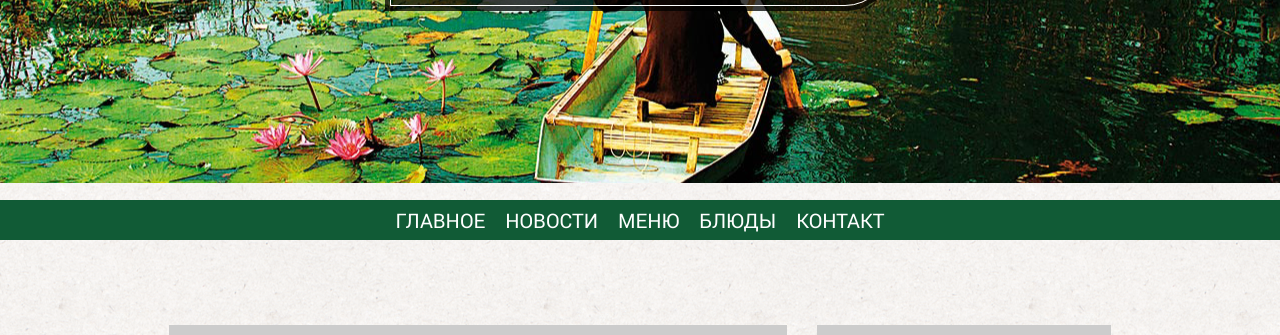
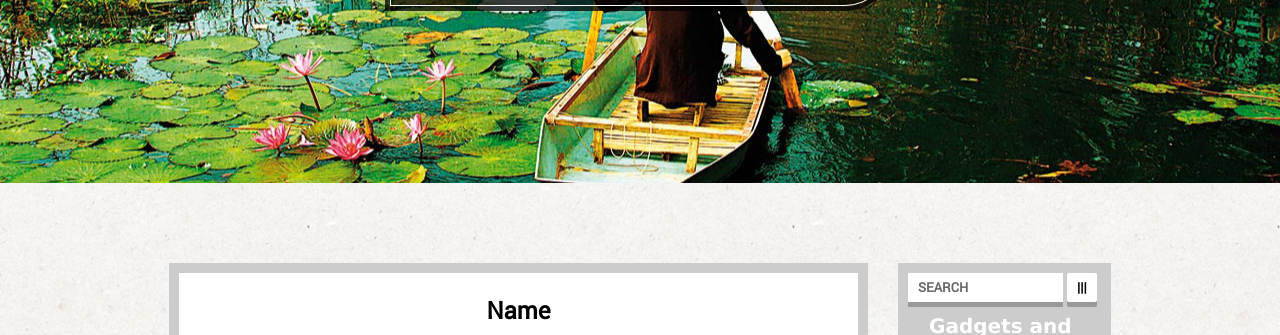
Before and after one commit to nguyenduy0502/nhahang, a WordPress theme: the page made by wp-content/themes/AsiteRestaurant/archive-menu.php in a window 1280 px wide. Shown: the part 247-582 px from the top of the page. Run offline with PHP 8.4 and a stand-in for WordPress, Linux system fonts and the light colour scheme; the site name, menu and one post (Sample post) are stand-ins, and other content is empty; some libraries are stand-ins or nearby versions; grey boxes are pictures that could not be loaded.

Commit message:
archive-menu update

```diff
--- a/wp-content/themes/AsiteRestaurant/archive-menu.php
+++ b/wp-content/themes/AsiteRestaurant/archive-menu.php
@@ -8,52 +8,136 @@
 get_header();?>
 
 <div class="new-page">
-		<div class="row">
-			<div class="second-menu">
-				<nav>
-					<div class="top_line2">
-					</div>
-<!-- 					<a href="#" class="toggle-menu"><img src="img/logo.jpg" alt="viethouse" ></a> -->
-					<!--<a href="#" class="toggle-menu">&#9776;</a>-->
-
-					<ul class="nav-list nav-open" id="nav">
-
-						<li><a href="#about-us">Главное</a></li>
-						<li class="has-submenu"><a href="#news">Новости</a>
-						</li>
-						<li><a href="#new-food">Меню</a></li>
-<!-- 						<li class="has-logo"><a href="#">
-							<h2 class="site-title">
-								<img src="img/logo.jpg" alt="viethouse">
-							</h2>
-						</a></li> -->
-						<li><a href="#booking">Блюды</a></li>
-						<li><a href="#contact-us">Контакт</a></li>
-					</ul>
-				</nav>
-
-			</div>
-		</div>
 <div class="container">
 <div class="row">
 		<div class="page-content clearfix">
-			<div class="col-md-8">
+			<div class="col-md-9">
 				<div class="content clearfix">
-
-			  <ul>
-			    <li><a href="#"><img src="http://s17.postimg.org/xixeyesbz/image_grid.png"></a></li>
-			    <li><a href="#"><img src="http://s17.postimg.org/xixeyesbz/image_grid.png"></a></li>
-			    <li><a href="#"><img src="http://s17.postimg.org/xixeyesbz/image_grid.png"></a></li>
-			    <li><a href="#"><img src="http://s17.postimg.org/xixeyesbz/image_grid.png"></a></li>
-			    <li><a href="#"><img src="http://s17.postimg.org/xixeyesbz/image_grid.png"></a></li>
-			    <li><a href="#"><img src="http://s17.postimg.org/xixeyesbz/image_grid.png"></a></li>
-			    <li><a href="#"><img src="http://s17.postimg.org/xixeyesbz/image_grid.png"></a></li>
-			    <li><a href="#"><img src="http://s17.postimg.org/xixeyesbz/image_grid.png"></a></li>
-			    <li><a href="#"><img src="http://s17.postimg.org/xixeyesbz/image_grid.png"></a></li>
-			   </ul>
+					<div class="archive-menu">
+						<div class="archive-menu-name">
+							<h2>Name</h2>
+						</div>
+						<div class="archive-menu-content">
+							<div class="amc-item">
+								<div class="amc-item-npr">
+									<div class="amc-item-n">Далеко-далеко.</div>
+									<div class="amc-item-pr">1.3$</div>
+								</div>
+								<div class="amc-item-consist">
+									Далеко-далеко, за, словесными.
+								</div>
+							</div>
+							<div class="amc-item">
+								<div class="amc-item-npr">
+									<div class="amc-item-n">Далеко-далеко.</div>
+									<div class="amc-item-pr">1.3$</div>
+								</div>
+								<div class="amc-item-consist">
+									Далеко-далеко, за, словесными.
+								</div>
+							</div>
+							<div class="amc-item">
+								<div class="amc-item-npr">
+									<div class="amc-item-n">Далеко-далеко.</div>
+									<div class="amc-item-pr">1.3$</div>
+								</div>
+								<div class="amc-item-consist">
+									Далеко-далеко, за, словесными.
+								</div>
+							</div>
+							<div class="amc-item">
+								<div class="amc-item-npr">
+									<div class="amc-item-n">Далеко-далеко.</div>
+									<div class="amc-item-pr">1.3$</div>
+								</div>
+								<div class="amc-item-consist">
+									Далеко-далеко, за, словесными.
+								</div>
+							</div>
+							<div class="amc-item">
+								<div class="amc-item-npr">
+									<div class="amc-item-n">Далеко-далеко.</div>
+									<div class="amc-item-pr">1.3$</div>
+								</div>
+								<div class="amc-item-consist">
+									Далеко-далеко, за, словесными.
+								</div>
+							</div>
+							<div class="amc-item">
+								<div class="amc-item-npr">
+									<div class="amc-item-n">Далеко-далеко.</div>
+									<div class="amc-item-pr">1.3$</div>
+								</div>
+								<div class="amc-item-consist">
+									Далеко-далеко, за, словесными.
+								</div>
+							</div>
+						</div>
+					</div>
+					<div class="archive-menu">
+						<div class="archive-menu-name">
+							<h2>Name</h2>
+						</div>
+						<div class="archive-menu-content">
+							<div class="amc-item">
+								<div class="amc-item-npr">
+									<div class="amc-item-n">Далеко-далеко.</div>
+									<div class="amc-item-pr">1.3$</div>
+								</div>
+								<div class="amc-item-consist">
+									Далеко-далеко, за, словесными.
+								</div>
+							</div>
+							<div class="amc-item">
+								<div class="amc-item-npr">
+									<div class="amc-item-n">Далеко-далеко.</div>
+									<div class="amc-item-pr">1.3$</div>
+								</div>
+								<div class="amc-item-consist">
+									Далеко-далеко, за, словесными.
+								</div>
+							</div>
+							<div class="amc-item">
+								<div class="amc-item-npr">
+									<div class="amc-item-n">Далеко-далеко.</div>
+									<div class="amc-item-pr">1.3$</div>
+								</div>
+								<div class="amc-item-consist">
+									Далеко-далеко, за, словесными.
+								</div>
+							</div>
+							<div class="amc-item">
+								<div class="amc-item-npr">
+									<div class="amc-item-n">Далеко-далеко.</div>
+									<div class="amc-item-pr">1.3$</div>
+								</div>
+								<div class="amc-item-consist">
+									Далеко-далеко, за, словесными.
+								</div>
+							</div>
+							<div class="amc-item">
+								<div class="amc-item-npr">
+									<div class="amc-item-n">Далеко-далеко.</div>
+									<div class="amc-item-pr">1.3$</div>
+								</div>
+								<div class="amc-item-consist">
+									Далеко-далеко, за, словесными.
+								</div>
+							</div>
+							<div class="amc-item">
+								<div class="amc-item-npr">
+									<div class="amc-item-n">Далеко-далеко.</div>
+									<div class="amc-item-pr">1.3$</div>
+								</div>
+								<div class="amc-item-consist">
+									Далеко-далеко, за, словесными.
+								</div>
+							</div>
+						</div>
+					</div>
 				</div>
 			</div>
-			<div class="col-md-4">
+			<div class="col-md-3">
 				<div class="sidebar">
 					<form action="">
 						<input type="search" name="Search" id="search" placeholder="Search">
```
